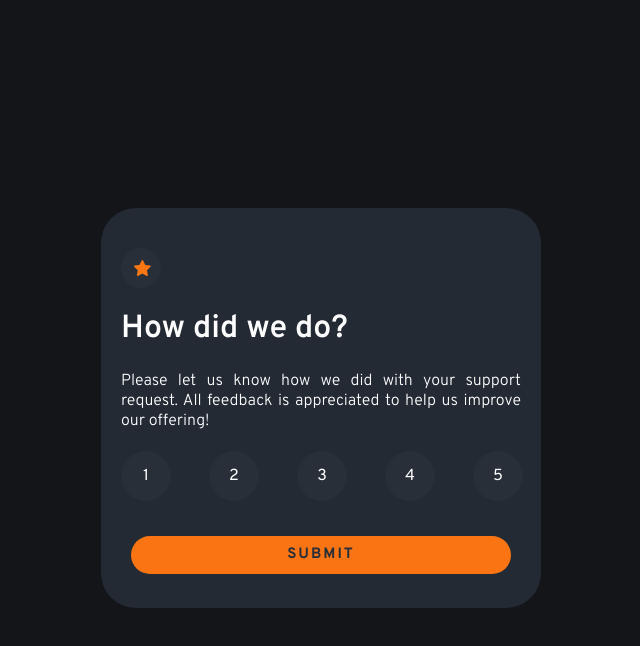
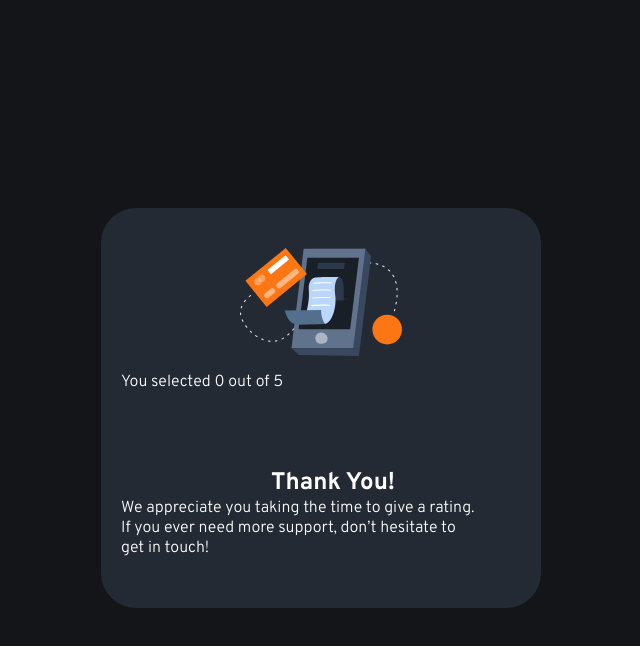
Before and after one commit to Shuayb-Dev/Interactive-Rating-Component, a plain HTML site: page index.html in a window 1280 px wide. Both pictures are taken after a click on the button "SUBMIT". Shown: the whole page, without its empty margins (319-959 px from the left). Drawn offline with Linux system fonts and the light colour scheme.

Commit message:
Begun work on javascript and providing feedback on user choices

```diff
--- a/index.html
+++ b/index.html
@@ -11,31 +11,49 @@
       rel="stylesheet"
     />
     <link rel="stylesheet" href="style.css" />
+    <script src="script.js"></script>
     <title>Feedback</title>
   </head>
   <body>
     <main>
       <div class="container">
         <div class="card">
-          <div class="star">
-            <img src="images/icon-star.svg" alt="star" />
+          <div id="star-background" class="star">
+            <img id="star" src="images/icon-star.svg" alt="star" />
           </div>
 
-          <h1>How did we do?</h1>
-          <p>
+          <img
+            id="illustration"
+            src="images/illustration-thank-you.svg"
+            alt="thank you"
+          />
+
+          <p id="rating-text"></p>
+
+          <h2 id="thanks">Thank You!</h2>
+          <p id="note">
+            We appreciate you taking the time to give a rating.
+            <br />
+            If you ever need more support, don’t hesitate to
+            <br />
+            get in touch!
+          </p>
+
+          <h1 id="title">How did we do?</h1>
+          <p id="description">
             Please let us know how we did with your support request. All
             feedback is appreciated to help us improve our offering!
           </p>
-          <div class="rating">
-            <div class="rating-1">
+          <div class="rating" id="rating">
+            <div id="rating 1" class="rating-1">
               <p>1</p>
             </div>
 
-            <div class="rating-1">
+            <div class="rating-1" onclick="selectRating(1)">
               <p>2</p>
             </div>
 
-            <div class="rating-1">
+            <div class="rating-1" onclick="selectRating(2)">
               <p>3</p>
             </div>
 
@@ -48,8 +66,11 @@
             </div>
           </div>
         </div>
+
         <div class="button-container">
-          <button id="submitBtn">SUBMIT</button>
+          <button id="submitBtn" onclick="submit(), submitRating()">
+            SUBMIT
+          </button>
         </div>
       </div>
     </main>
--- a/script.js
+++ b/script.js
@@ -0,0 +1,45 @@
+let selectedRating = 0;
+
+function selectRating(rating) {
+  selectedRating = rating;
+}
+
+function submitRating() {
+  let ratingText = document.getElementById("rating-text");
+
+  // Display the selected rating text
+  ratingText.style.display = "block";
+  ratingText.innerHTML = `You selected ${selectedRating} out of 5`;
+}
+
+function submit() {
+  let title = document.getElementById("title");
+  let description = document.getElementById("description");
+  let rating = document.getElementById("rating");
+  let star = document.getElementById("star");
+  let submitBtn = document.getElementById("submitBtn");
+  let starbackground = document.getElementById("star-background");
+  let illustration = document.getElementById("illustration");
+  let thanks = document.getElementById("thanks");
+  let note = document.getElementById("note");
+  let rating1 = document.getElementById("rating 1");
+
+  //Onclick Hide Description, Title and Rating
+  title.style.display = "none";
+  description.style.display = "none";
+  rating.style.display = "none";
+  star.style.display = "none";
+  submitBtn.style.display = "none";
+  starbackground.style.display = "none";
+
+  //Show Thank You Message
+  illustration.style.display = "block";
+  thanks.style.display = "block";
+  note.style.display = "block";
+
+  //Show Rating
+
+  if (rating1.classList.contains("rating-1")) {
+    rating1.classList.remove("rating-1");
+  }
+}
--- a/style.css
+++ b/style.css
@@ -106,4 +106,40 @@ p {
   letter-spacing: 2px;
   margin: 0 auto;
   width: 380px;
+  transition: background-color 0.5s ease;
 }
+
+.button-container button:hover {
+  background-color: white;
+  color: hsl(25, 97%, 53%);
+  cursor: pointer;
+  color: black;
+}
+
+#illustration,
+#thanks,
+#note {
+  display: none;
+  margin: auto;
+}
+
+#thanks,
+#note {
+  color: white;
+  font-family: "Overpass", sans-serif;
+  margin: auto;
+  text-align: justify;
+  text-justify: inter-word;
+  position: relative;
+  top: 60px;
+}
+
+#thanks {
+  position: relative;
+  left: 150px;
+}
+
+#note p {
+  text-align: justify;
+  text-justify: inter-word;
+}
```
